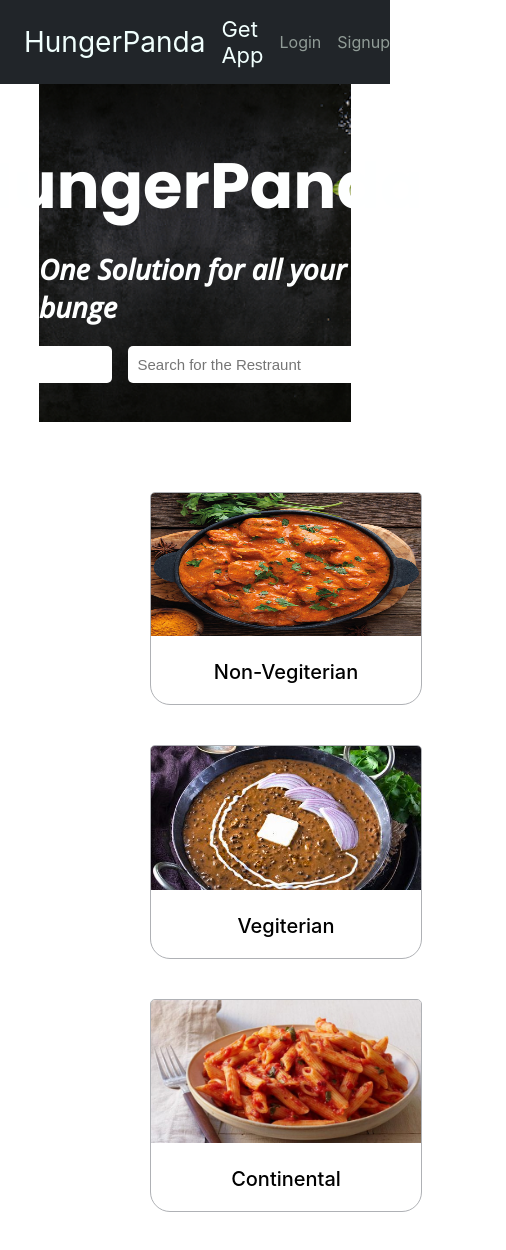
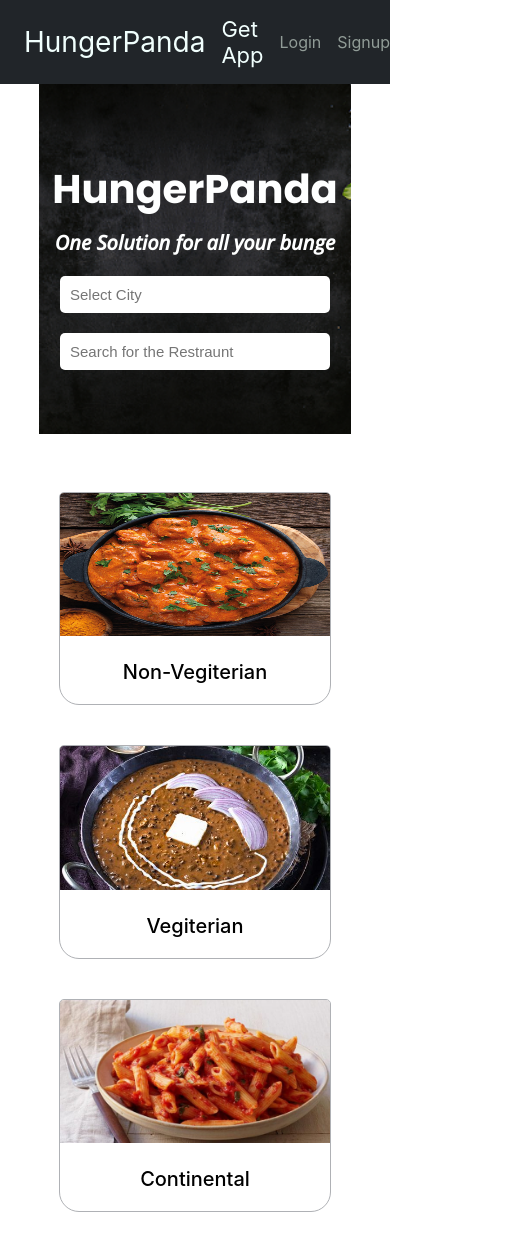
Before and after one commit to rahul007-bit/HungerPanda, a React (Create React App) app: page / in a window 390 px wide. Shown: the top 1250 px of the page, 506 px wide, since content can reach past the window. Built offline with nearby package versions, Linux system fonts and the light colour scheme.

Commit message:
add responsiveness

```diff
--- a/src/components/landingPage/cards.css
+++ b/src/components/landingPage/cards.css
@@ -18,6 +18,8 @@ img {
 @media (max-width: 900px) {
   .outerdiv {
     flex-direction: column;
+    margin: 50px auto;
+    align-items: center;
   }
 }
 .bottomdiv {
--- a/src/components/landingPage/search.css
+++ b/src/components/landingPage/search.css
@@ -7,6 +7,7 @@
   background-image: url(../../../public/images/background.png);
   background-repeat: no-repeat;
   background-size: cover;
+  padding: 2%;
 }
 .textStyle {
   color: rgb(254 255 255);
@@ -48,3 +49,18 @@
 .long-input {
   width: 350px;
 }
+@media (max-width: 900px) {
+  .Tile {
+    font-size: 40px;
+    font-weight: 550;
+  }
+  .quots {
+    font-size: 20px;
+  }
+  .searchBox {
+    flex-direction: column;
+  }
+  .long-input {
+    width: 250px;
+  }
+}
```
